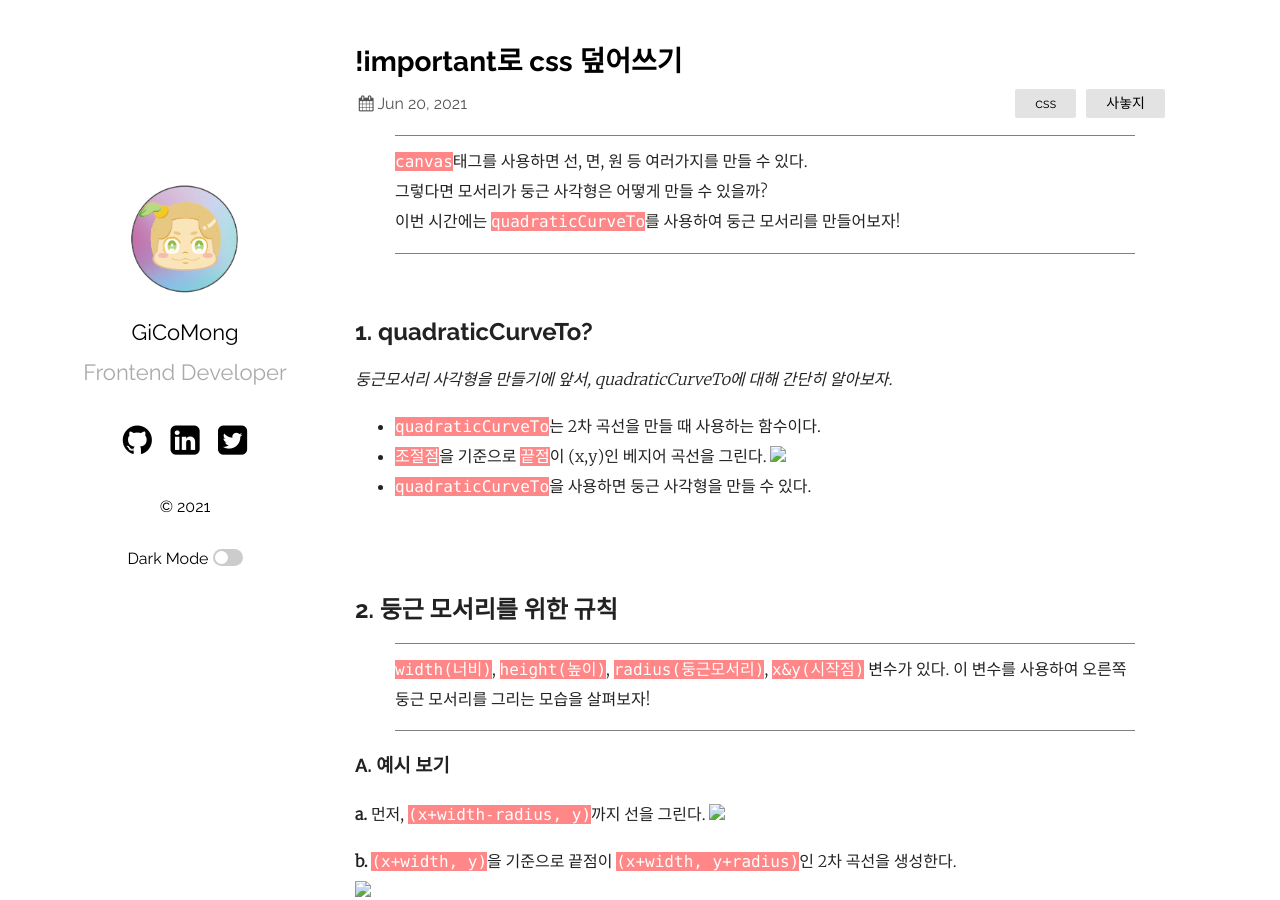
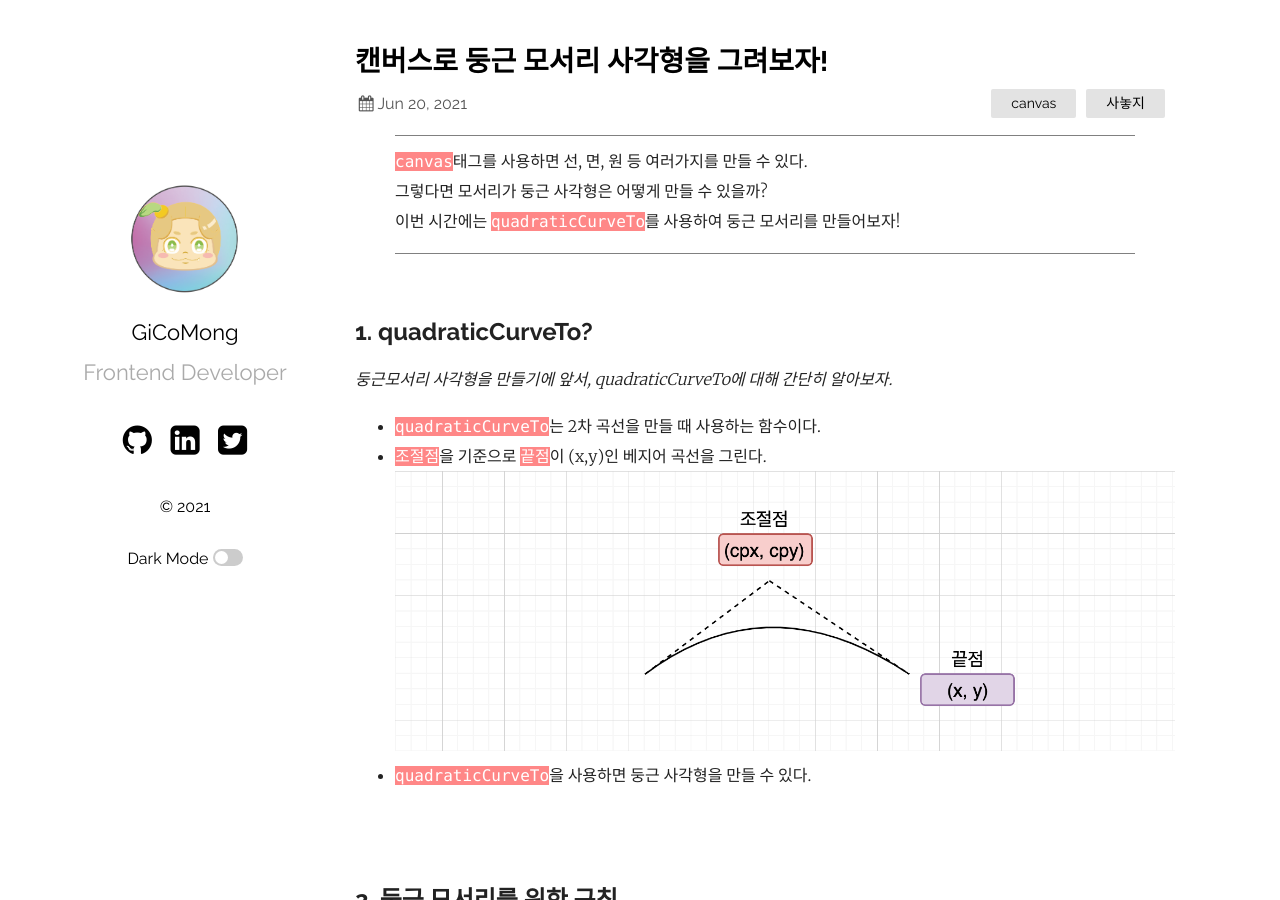
Before and after one commit to KumJungMin/KumJungMin.github.io, a Jekyll site: the page built from _posts/2021-06-20-border-radius.markdown, in a window 1280 px wide and 900 px high. Built offline with Jekyll 4.4.1, drawn with Linux system fonts in a browser that asks for light colours.

Commit message:
docs: change image path, title

```diff
--- a/_posts/2021-06-20-border-radius.markdown
+++ b/_posts/2021-06-20-border-radius.markdown
@@ -1,8 +1,8 @@
 ---
 layout: post
-title: "!important로 css 덮어쓰기"
+title: "캔버스로 둥근 모서리 사각형을 그려보자!"
 date: 2021-06-20 18:40:56 +0900
-categories: css 사놓지
+categories: canvas 사놓지
 ---
 
 > `canvas`태그를 사용하면 선, 면, 원 등 여러가지를 만들 수 있다. <br/> 그렇다면 모서리가 둥근 사각형은 어떻게 만들 수 있을까? <br/> 이번 시간에는 `quadraticCurveTo`를 사용하여 둥근 모서리를 만들어보자!
@@ -15,7 +15,7 @@ _둥근모서리 사각형을 만들기에 앞서, quadraticCurveTo에 대해
 
 - `quadraticCurveTo`는 2차 곡선을 만들 때 사용하는 함수이다.
 - `조절점`을 기준으로 `끝점`이 (x,y)인 베지어 곡선을 그린다.
-  <img src="../assets/images/radius/radius-1.png" />
+  <img src="https://github.com/KumJungMin/KumJungMin.github.io/blob/main/assets/images/radius/radius-1.png" />
 - `quadraticCurveTo`을 사용하면 둥근 사각형을 만들 수 있다.
 
 <br/><br/>
@@ -27,10 +27,10 @@ _둥근모서리 사각형을 만들기에 앞서, quadraticCurveTo에 대해
 ### A. 예시 보기
 
 **a.** 먼저, `(x+width-radius, y)`까지 선을 그린다.
-<img src="../assets/images/radius/radius-2.png" />
+<img src="https://github.com/KumJungMin/KumJungMin.github.io/blob/main/assets/images/radius/radius-2.png" />
 
 **b.** `(x+width, y)`을 기준으로 끝점이 `(x+width, y+radius)`인 2차 곡선을 생성한다.
-<img src="../assets/images/radius/radius-3.png" />
+<img src="https://github.com/KumJungMin/KumJungMin.github.io/blob/main/assets/images/radius/radius-3.png" />
 
 <br/>
 
@@ -46,13 +46,13 @@ ctx.quadraticCurveTo(x + width, y, x + width, y + radius); //b
 ### B. 필요한 데이터 보기
 
 - 만약 여러분들이 네 모서리가 모두 둥근 사각형을 만들려면 아래와 같은 데이터가 필요하다.
-  <img src="../assets/images/radius/radius-4.png" />
+  <img src="https://github.com/KumJungMin/KumJungMin.github.io/blob/main/assets/images/radius/radius-4.png" />
 
 <br/>
 
 - 하얀색 박스부분이 `lineTo`를 사용하여 이동해야할 점이며,
 - `quadraticCurveTo(빨간박스[기준], 보라색박스[끝점])`을 사용해 2차곡선을 그리면 된다.
-  <img src="../assets/images/radius/radius-5.png" />
+  <img src="https://github.com/KumJungMin/KumJungMin.github.io/blob/main/assets/images/radius/radius-5.png" />
 
 <br/>
 <br/>
@@ -62,7 +62,7 @@ ctx.quadraticCurveTo(x + width, y, x + width, y + radius); //b
 - 너비 200, 높이 50인 둥근 모서리 사각형을 만들어보자.
 - 필요한 점 데이터들은 아래와 같다.
 
-<img src="../assets/images/radius/radius-6.jpeg" />
+<img src="https://github.com/KumJungMin/KumJungMin.github.io/blob/main/assets/images/radius/radius-6.jpeg" />
 
 <br/>
 
```
